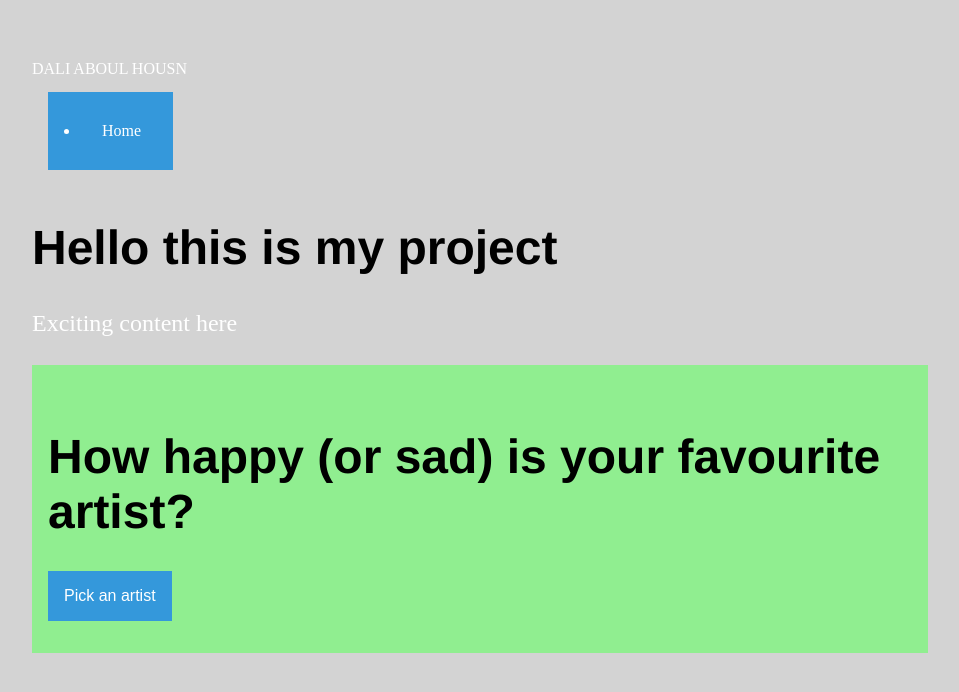
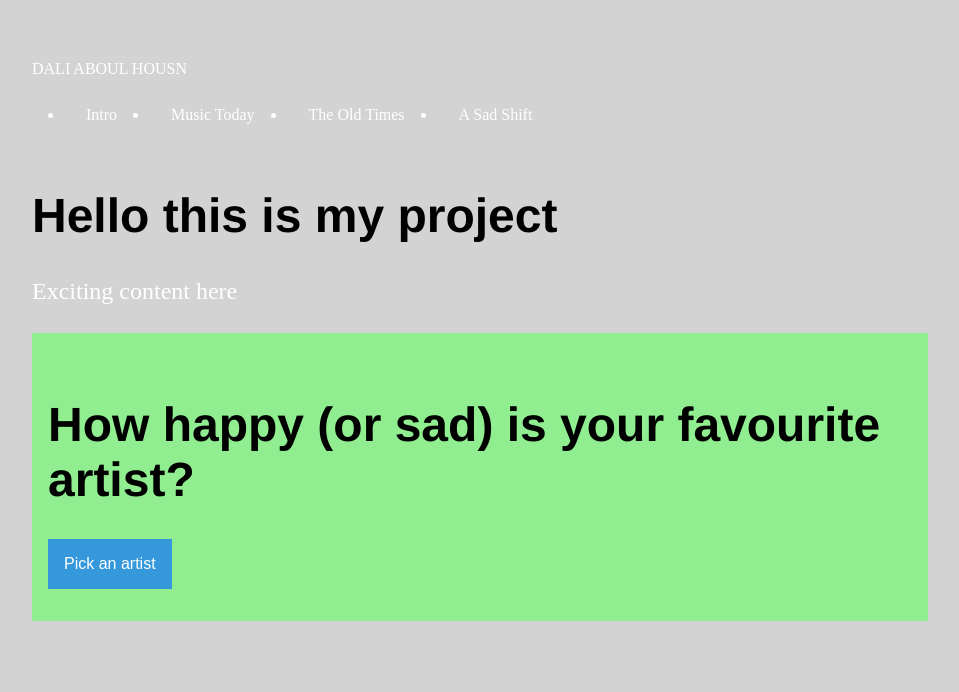
Before and after one commit to ah-dali/ah-dali.github.io, a Jekyll site: the page built from index.html, in a window 1280 px wide. Shown: the top 692 px of the page, without its empty margins (160-1119 px from the left). Built offline with Jekyll 4.4.1, drawn with Linux system fonts in a browser that asks for light colours.

Commit message:
Update default.html

```diff
--- a/_layouts/default.html
+++ b/_layouts/default.html
@@ -15,13 +15,10 @@
       			<a class="navbar-brand" href="#">DALI ABOUL HOUSN</a>
     		</div>
     		<div class="collapse navbar-collapse" id="myNavbar">
-			<li class="dropbtn"><a href="#">Home</a></li>
-      		    <ul class="dropdown-content" id="navig">
         		<li><a href="#">Intro</a></li>
         		<li><a href="#">Music Today</a></li>
         		<li><a href="#">The Old Times</a></li>
 			<li><a href="#">A Sad Shift</a></li>
-      	            </ul>
     		</div>
 	     </nav>
 
```
